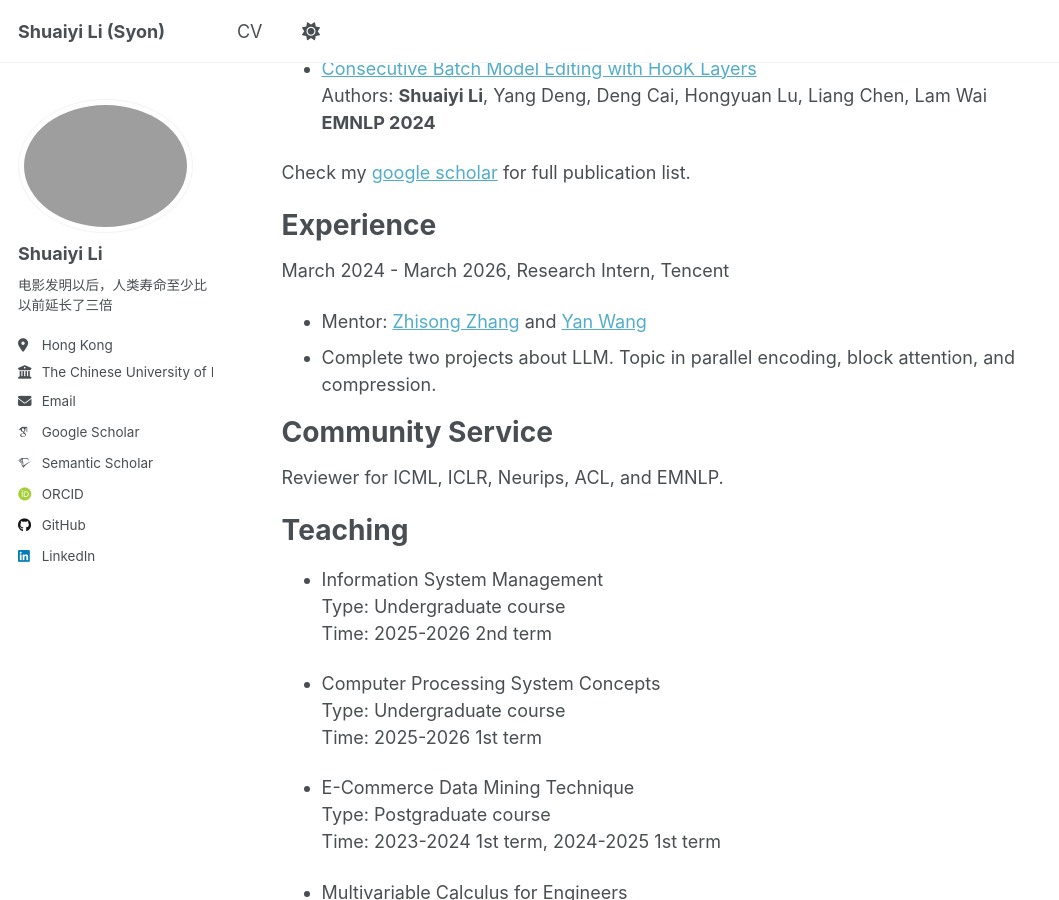
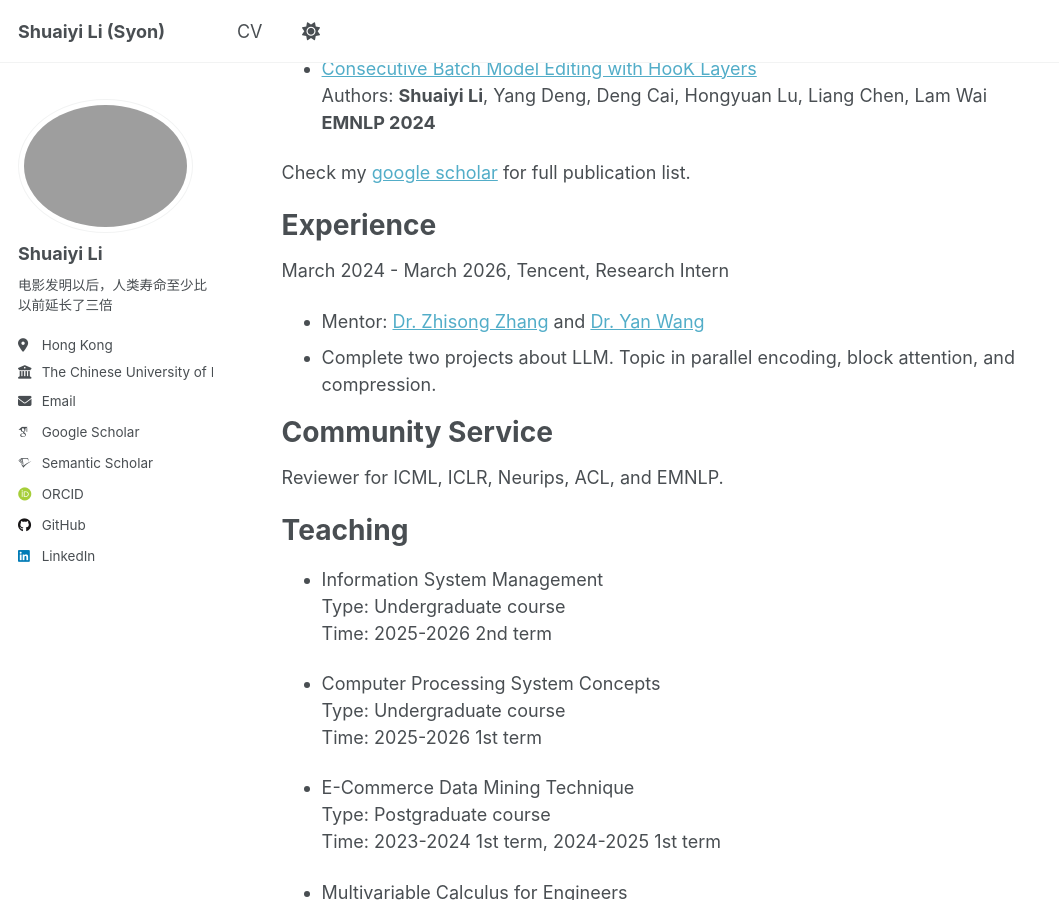
Before and after one commit to Syon-Li/Syon-Li.github.io, a Jekyll site: the page built from _pages/about.md, in a window 1280 px wide and 900 px high, scrolled down 1301 px. Shown: the whole window, without its empty margins (0-1059 px from the left). Built offline with Jekyll 4.4.1, drawn with Linux system fonts in a browser that asks for light colours; some web fonts are replaced; a script that is not in the unit is left out.

```diff
--- a/_pages/about.md
+++ b/_pages/about.md
@@ -50,8 +50,8 @@ Check my [google scholar](https://scholar.google.com/citations?user=UZe1LdsAAAAJ
 
 Experience
 ======
-March 2024 - March 2026, Research Intern, Tencent
-- Mentor: [Zhisong Zhang](https://scholar.google.com/citations?hl=en&user=373vlUEAAAAJ) and [Yan Wang](https://scholar.google.com/citations?hl=en&user=L6viCbQAAAAJ)
+March 2024 - March 2026, Tencent, Research Intern
+- Mentor: [Dr. Zhisong Zhang](https://scholar.google.com/citations?hl=en&user=373vlUEAAAAJ) and [Dr. Yan Wang](https://scholar.google.com/citations?hl=en&user=L6viCbQAAAAJ)
 - Complete two projects about LLM. Topic in parallel encoding, block attention, and compression.
 
 
```
Also changed, not shown: 1 other file.
